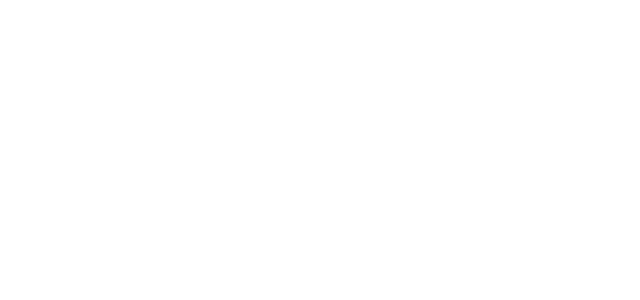
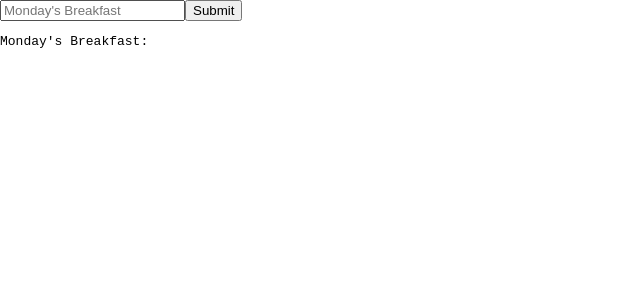
Before and after one commit to angelolucas/react-nanodegree-udacimeals, a React (Create React App) app: page / in a window 1280 px wide. Shown: the top 300 px of the page, without its empty margins (0-640 px from the left). Built offline with nearby package versions, Linux system fonts and the light colour scheme.

Commit message:
All Togehter+

```diff
--- a/src/components/App.js
+++ b/src/components/App.js
@@ -1,14 +1,45 @@
-import React, { Component } from 'react';
-import './App.css';
+import React, { Component } from 'react'
+import { addRecipe } from '../actions'
 
 class App extends Component {
+  state = {
+    calendar: null
+  }
+  componentDidMount () {
+    const { store } = this.props
+
+    store.subscribe(() => {
+      this.setState(() => ({
+        calendar: store.getState()
+      }))
+    })
+  }
+  submitFood = () => {
+    this.props.store.dispatch(addRecipe({
+      day: 'monday',
+      meal: 'breakfast',
+      recipe: {
+        label: this.input.value
+      },
+    }))
+
+    this.input.value = ''
+  }
   render() {
     return (
-      <div className="App">
+      <div>
+        <input
+          type='text'
+          ref={(input) => this.input = input}
+          placeholder="Monday's Breakfast"
+        />
+        <button onClick={this.submitFood}>Submit</button>
 
+        <pre>
+          Monday's Breakfast: {this.state.calendar && this.state.calendar.monday.breakfast}
+        </pre>
       </div>
-    );
+    )
   }
 }
-
-export default App;
+export default App
--- a/src/index.js
+++ b/src/index.js
@@ -13,5 +13,5 @@
 
 console.log(store.getState())
 
-ReactDOM.render(<App />, document.getElementById('root'));
+ReactDOM.render(<App store={store} />, document.getElementById('root'));
 registerServiceWorker();
```
